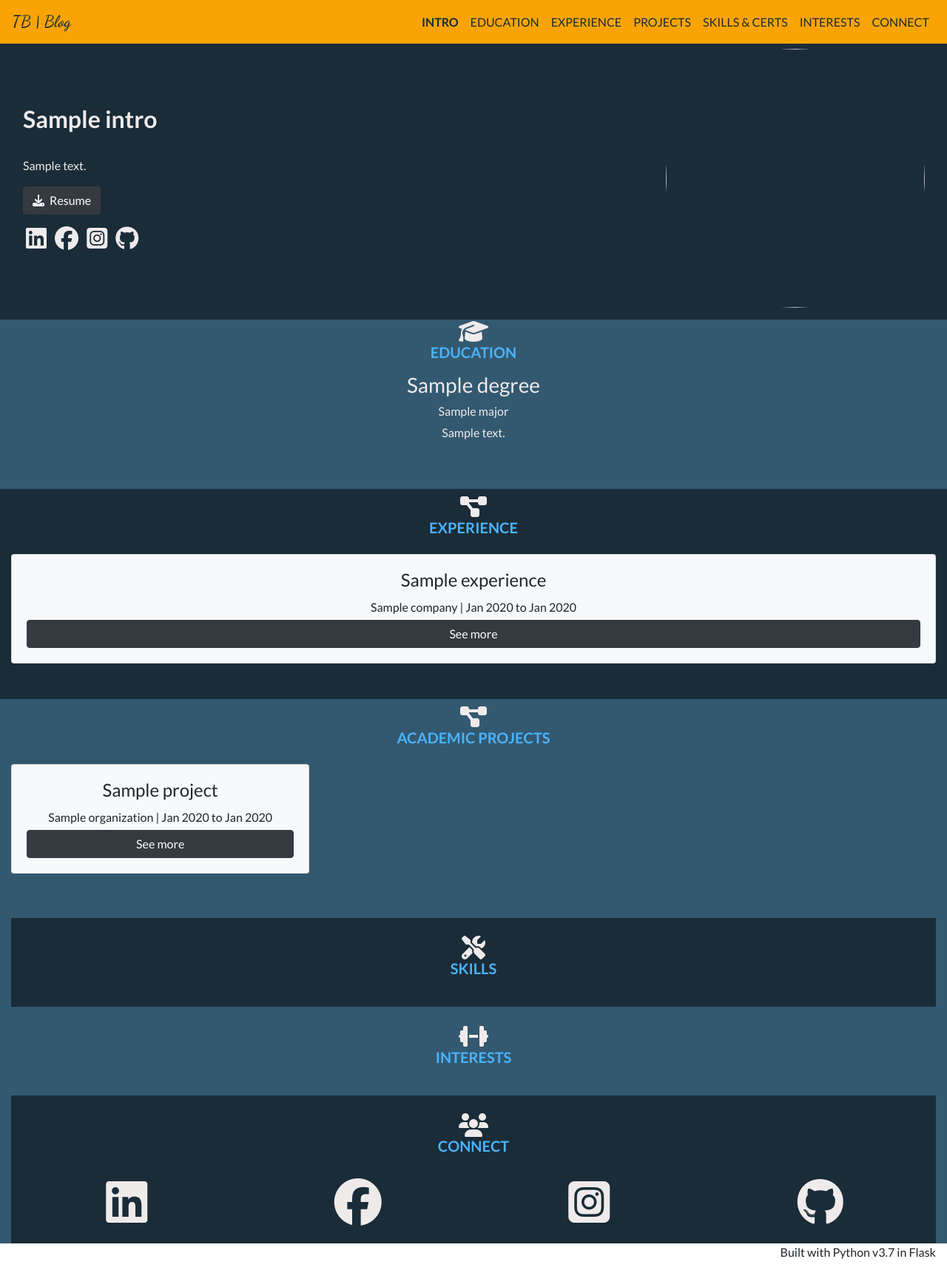
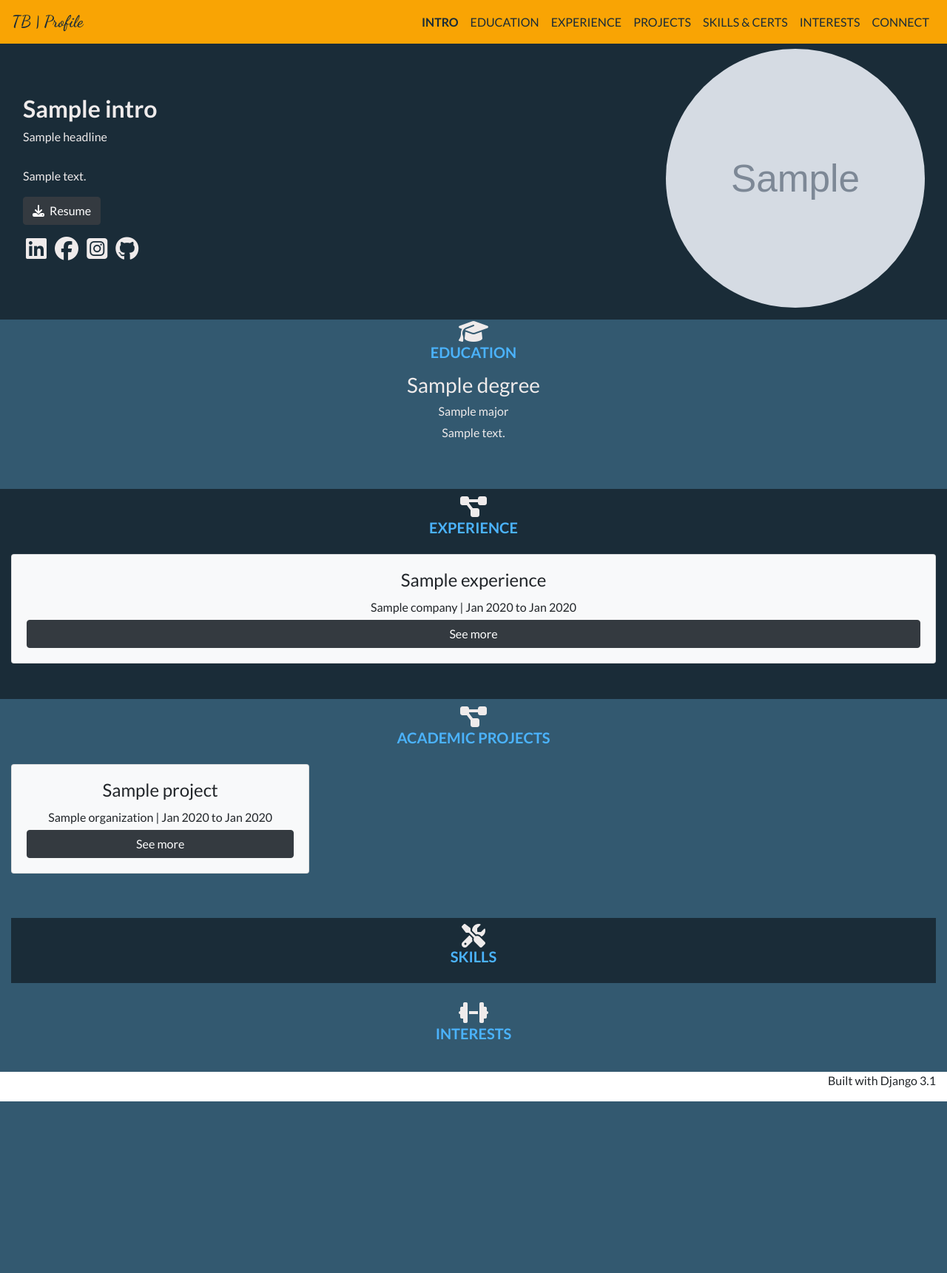
Before and after one commit to tbaindur/personal-website-django, a Django app: template django_site/bio/templates/bio/Index.html in a window 1280 px wide. Shown: the whole page at 74% size. After the commit the page ends 1489 px from the top, so only its background shows below. Run offline with Django 3.2, Linux system fonts and the light colour scheme; the template is opened without the code that fills it: most values are stand-ins (such as "Sample title", 1, 10 or a date in 2020); grey boxes marked "Sample" are stand-in pictures; some libraries are stand-ins or nearby versions.

Commit message:
Added intro table and file management

```diff
--- a/django_site/bio/admin.py
+++ b/django_site/bio/admin.py
@@ -9,3 +9,4 @@ admin.site.register(Experience)
 admin.site.register(Project)
 admin.site.register(Skill_type)
 admin.site.register(Skill)
+admin.site.register(Intro)
--- a/django_site/bio/templates/bio/Index.html
+++ b/django_site/bio/templates/bio/Index.html
@@ -5,27 +5,28 @@
 <div class="container-fluid section section-dark" id="intro">
     <div class="row py-3">
         <div class="col-md-8 justify-content-center my-auto mx-3">
-            <h2 class="intro-name-header text-left">{{ intro.title }}</h2>
+            <h2 class="intro-name-header text-left">{{ intro.name }}</h2>
+            <h6 class="intro-headline text-left">{{ intro.headline }}</h6>
             <br>
-            <p class="intro-bio text-left">{{ intro.bio }}</p>
-            <a href="{% url 'bio-resume-download' %}" class="btn btn-dark"><i class="fas fa-download fa-1x pr-1"></i>  Resume</a>
+            <p class="intro-bio text-left">{{ intro.summary|safe }}</p>
+            <a href="{{ intro.resume.url }}" class="btn btn-dark"><i class="fas fa-download fa-1x pr-1"></i>  Resume</a>
             <div class="pt-3 connect">
-                <a href="{{ intro.linkedin }}" class="social-icon">
+                <a href="{{ intro.linkedin_url }}" class="social-icon">
                     <i class="fab fa-linkedin fa-2x px-1"></i>
                 </a>
-                <a href="{{ intro.facebook }}" class="social-icon">
+                <a href="{{ intro.facebook_url }}" class="social-icon">
                     <i class="fab fa-facebook fa-2x px-1"></i>
                 </a>
-                <a href="{{ intro.instagram }}" class="social-icon">
+                <a href="{{ intro.instagram_url }}" class="social-icon">
                     <i class="fab fa-instagram-square fa-2x px-1"></i>
                 </a>
-                <a href="{{ intro.github }}" class="social-icon">
+                <a href="{{ intro.github_url }}" class="social-icon">
                     <i class="fab fa-github fa-2x px-1"></i>
                 </a>
             </div>
         </div>
         <div class="col-md justify-content-center">
-            <img src="" class="intro-profile-pic"/>
+            <img src="{{ intro.profile_pic.url }}" class="intro-profile-pic"/>
         </div>
 
     </div>
@@ -88,7 +89,7 @@
                         <h4 class="modal-title">{{ e.title }}</h4>
                     </div>
                     <div class="modal-body">
-                        {{ e.details | safe }}
+                        {{ e.details|safe }}
                     </div>
                     <div class="modal-footer">
                         <btn class="btn btn-dark" data-dismiss="modal">Close</btn>
@@ -145,7 +146,7 @@
 
 
 <!-- Start SKILLS Section -->
-<div class="container-fluid section section-dark py-3" id="skills">
+<div class="container-fluid section section-dark" id="skills">
     <div class="section-heading-group mx-auto py-2">
         <div class="section-heading-icon row justify-content-center">
             <i class="fas fa-tools fa-2x"></i>
@@ -173,7 +174,7 @@
 
 
 <!-- Start CONNECT Section -->
-<div class="container-fluid section section-dark py-3" id="connect">
+<!-- <div class="container-fluid section section-dark py-3" id="connect">
     <div class="section-heading-group mx-auto py-2">
         <div class="section-heading-icon row justify-content-center">
             <i class="fas fa-users fa-2x"></i>
@@ -204,7 +205,7 @@
             </a>
         </div>
     </div>
-</div>
+</div> -->
 <!-- End CONNECT Section -->
 
 {% endblock content %}
--- a/django_site/bio/templates/bio/bs_base.html
+++ b/django_site/bio/templates/bio/bs_base.html
@@ -42,8 +42,8 @@
 <body>
 <!-- Navigation Bar -->
 <header class="container-fluid">
-    <nav class="navbar navbar-expand-md bg-custom-dark fixed-top justify-content-end">
-        <a class="navbar-brand" href="#">TB | Blog</a>
+    <nav class="navbar navbar-expand-md bg-custom-dark fixed-top justify-content-end" id="profile-navbar">
+        <a class="navbar-brand" href="#">TB | Profile</a>
 
         <button class="navbar-toggler" type="button" data-toggle="collapse" data-target="#navbarItemsList" aria-controls="navbarSupportedContent" aria-expanded="false" aria-label="Toggle navigation">
             <span class="navbar-toggler-icon"></span>
@@ -91,10 +91,12 @@
     </nav>
 </header>
 
-    <div class="page-content p-0 m-0">{% block content %}{% endblock content %}</div>
+    <div class="page-content p-0 m-0" data-spy="scroll" data-target="#profile-navbar" data-offset="0">
+        {% block content %}{% endblock content %}
+    </div>
 
 <footer class="container-fluid">
-    <p class="text-right">Built with Python v3.7 in Flask</p>
+    <p class="text-right">Built with Django 3.1</p>
 </footer>
 </body>
 </html>
--- a/django_site/bio/urls.py
+++ b/django_site/bio/urls.py
@@ -3,5 +3,5 @@ from . import views
 
 urlpatterns = [
     path('', views.home, name="bio-home"),
-    path('resume/', views.resume, name="bio-resume-download")
+    #path('resume/', views.resume, name="bio-resume-download")
 ]
--- a/django_site/bio/views.py
+++ b/django_site/bio/views.py
@@ -1,15 +1,13 @@
-from django.shortcuts import render
+from django.shortcuts import render, resolve_url
 from django.http import HttpResponse
 from .models import *
 
 # Create your views here.
 def home(request):
     context = {
+        'intro': Intro.objects.first(),
         'education': Education.objects.order_by('-end_date', '-start_date').all(),
         'experience': Experience.objects.order_by('-end_date', '-start_date').all(),
         'projects': Project.objects.order_by('-end_date', '-start_date').all()
     }
     return render(request, 'bio/Index.html', context)
-
-def resume(request):
-    return HttpResponse("<h1>Downloading Resume....</h1>")
--- a/django_site/django_site/settings.py
+++ b/django_site/django_site/settings.py
@@ -11,6 +11,7 @@ https://docs.djangoproject.com/en/3.1/ref/settings/
 """
 
 from pathlib import Path
+import os
 
 # Custom variables
 #DJANGO_SETTINGS_MODULE='testtinymce.settings'
@@ -125,4 +126,7 @@ USE_TZ = True
 
 STATIC_URL = '/static/'
 
+MEDIA_ROOT = os.path.join(BASE_DIR, 'media')
+MEDIA_URL = '/media/'
+
 # TinyMCE Config
--- a/django_site/django_site/urls.py
+++ b/django_site/django_site/urls.py
@@ -15,9 +15,15 @@ Including another URLconf
 """
 from django.contrib import admin
 from django.urls import path, include
+from django.conf import settings
+from django.conf.urls.static import static
+
 
 urlpatterns = [
     path('admin/', admin.site.urls),
     path('', include('bio.urls')),
     path('tinymce/', include('tinymce.urls')),
 ]
+
+if settings.DEBUG:
+    urlpatterns += static(settings.MEDIA_URL, document_root=settings.MEDIA_ROOT)
```
Also changed, not shown: django_site/bio/models.py (+37 -2 lines), django_site/bio/migrations/0006_auto_20201011_2050.py (added), django_site/bio/migrations/0007_auto_20201012_0029.py (added), django_site/bio/migrations/0008_auto_20201012_0111.py (added), django_site/media/intro_pics/IMG_6039.jpg (added), 4 other files.
